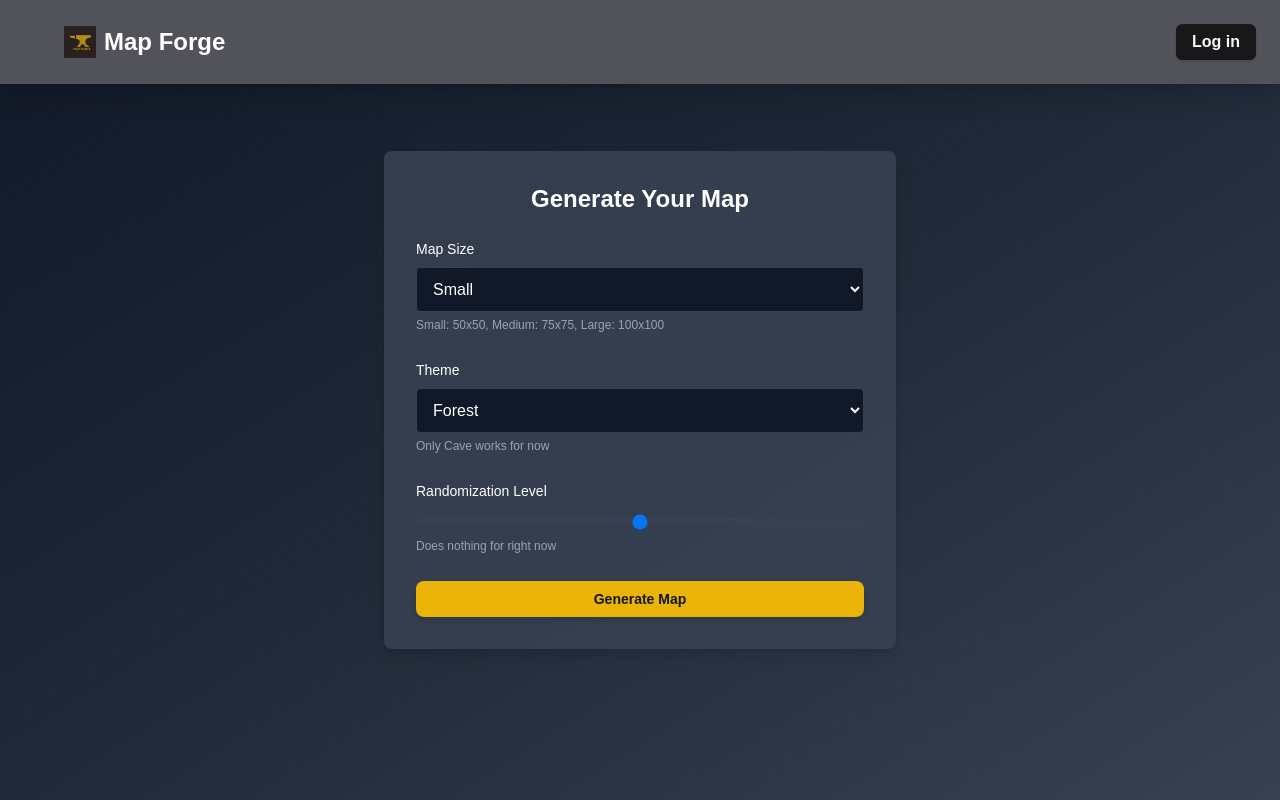
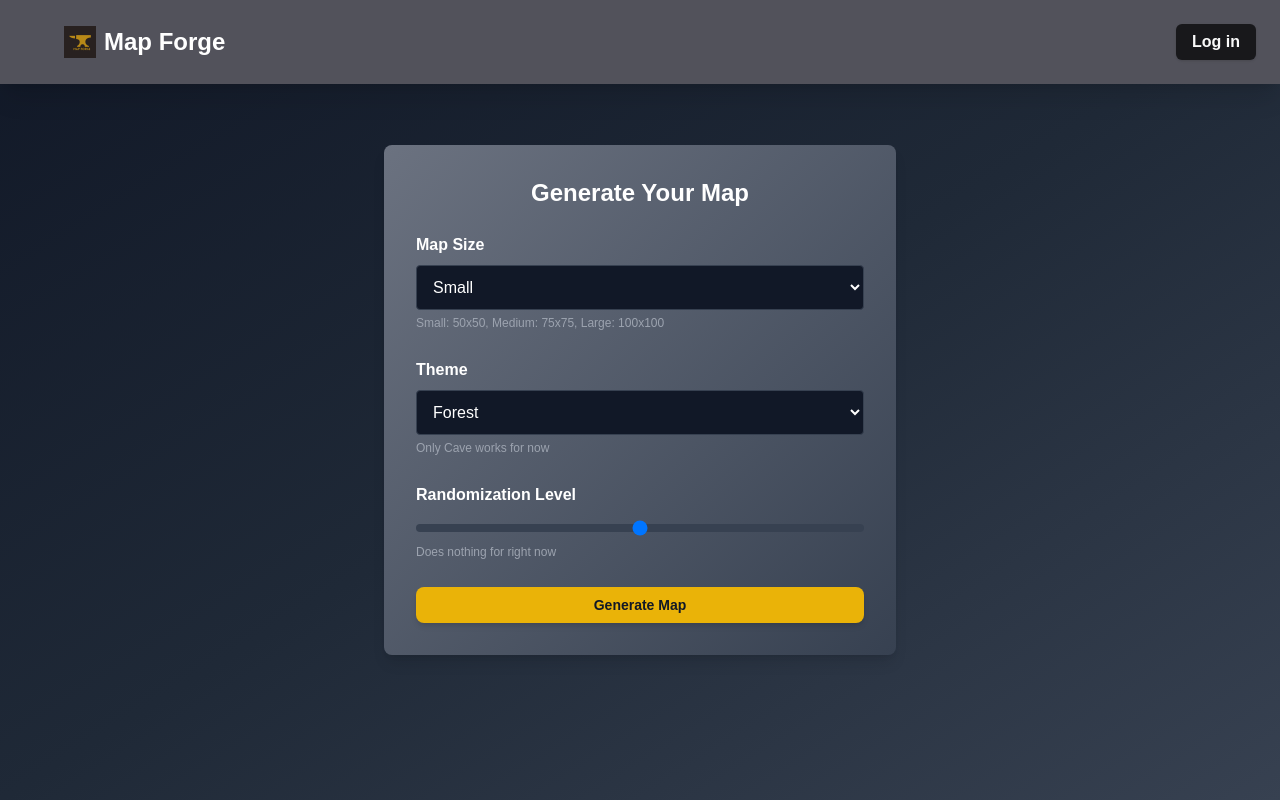
Before and after one commit to Chris-J-Schmitz/map-forge, a Next.js app: page /GeneratePage in a window 1280 px wide. Built offline with nearby package versions, Linux system fonts and the light colour scheme; no server answers.

Commit message:
working on form submission

```diff
--- a/src/app/GeneratePage/page.tsx
+++ b/src/app/GeneratePage/page.tsx
@@ -1,7 +1,19 @@
+'use client'
 import { Button } from "@/components/ui/button";
 import { NavBar } from "./Components/NavBar";
+import { useState } from "react";
 
 export default function GeneratePage() {
+
+    const [mapSize, setMapSize] = useState('')
+    const [mapStyle, setMapStyle] = useState('')
+
+
+    const handleSubmit = (event:any) =>{
+        event.preventDefault() // prevent default submitssion
+        console.log('Submitted:', {mapSize, mapStyle})
+    }
+
     return (
         <div className="flex flex-col min-h-screen bg-gradient-to-br from-gray-900 via-gray-800 to-gray-700 text-white">
             {/* Navbar */}
@@ -11,18 +23,23 @@ export default function GeneratePage() {
 
             {/* Main Content */}
             <main className="flex flex-col items-center justify-center flex-grow p-6">
-                <div className="bg-gray-700 bg-opacity-90 shadow-lg rounded-lg p-8 max-w-lg w-full space-y-6">
+                <div className="bg-gradient-to-br from-gray-500 to-gray-700 bg-opacity-90 shadow-lg rounded-lg p-8 max-w-lg w-full space-y-6">
                     <h2 className="text-2xl font-bold text-center mb-4">
                         Generate Your Map
                     </h2>
-                    <form className="space-y-6">
+                    <form
+                        className="space-y-6"
+                        onSubmit={handleSubmit}
+                    >
                         {/* Map Size */}
                         <div>
-                            <label htmlFor="mapSize" className="block text-sm font-medium mb-2">
+                            <label htmlFor="mapSize"  className="block text-md font-semibold mb-2">
                                 Map Size
                             </label>
                             <select
                                 id="mapSize"
+                                value={mapSize}
+                                onChange={(e) => setMapSize(e.target.value)}
                                 className="w-full p-3 border border-gray-700 rounded bg-gray-900 text-white focus:ring-2 focus:ring-yellow-500 focus:outline-none transition"
                             >
                                 <option>Small</option>
@@ -36,11 +53,13 @@ export default function GeneratePage() {
 
                         {/* Theme */}
                         <div>
-                            <label htmlFor="theme" className="block text-sm font-medium mb-2">
+                            <label htmlFor="theme" className="block text-md font-semibold mb-2">
                                 Theme
                             </label>
                             <select
                                 id="theme"
+                                value={mapStyle}
+                                onChange={(e) => setMapStyle(e.target.value)}
                                 className="w-full p-3 border border-gray-700 rounded bg-gray-900 text-white focus:ring-2 focus:ring-yellow-500 focus:outline-none transition"
                             >
                                 <option>Forest</option>
@@ -54,7 +73,7 @@ export default function GeneratePage() {
 
                         {/* Randomization Level */}
                         <div>
-                            <label htmlFor="randomization" className="block text-sm font-medium mb-2">
+                            <label htmlFor="randomization" className="block text-md font-semibold mb-2">
                                 Randomization Level
                             </label>
                             <input
```
